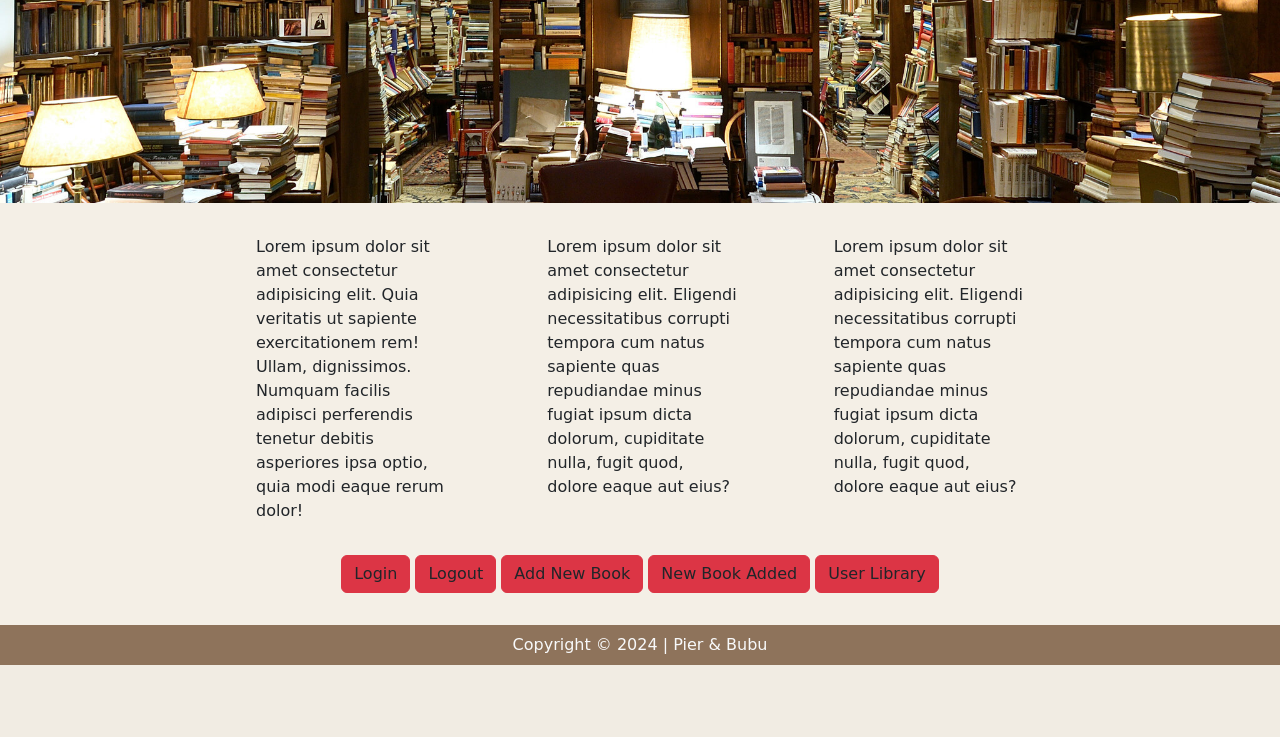
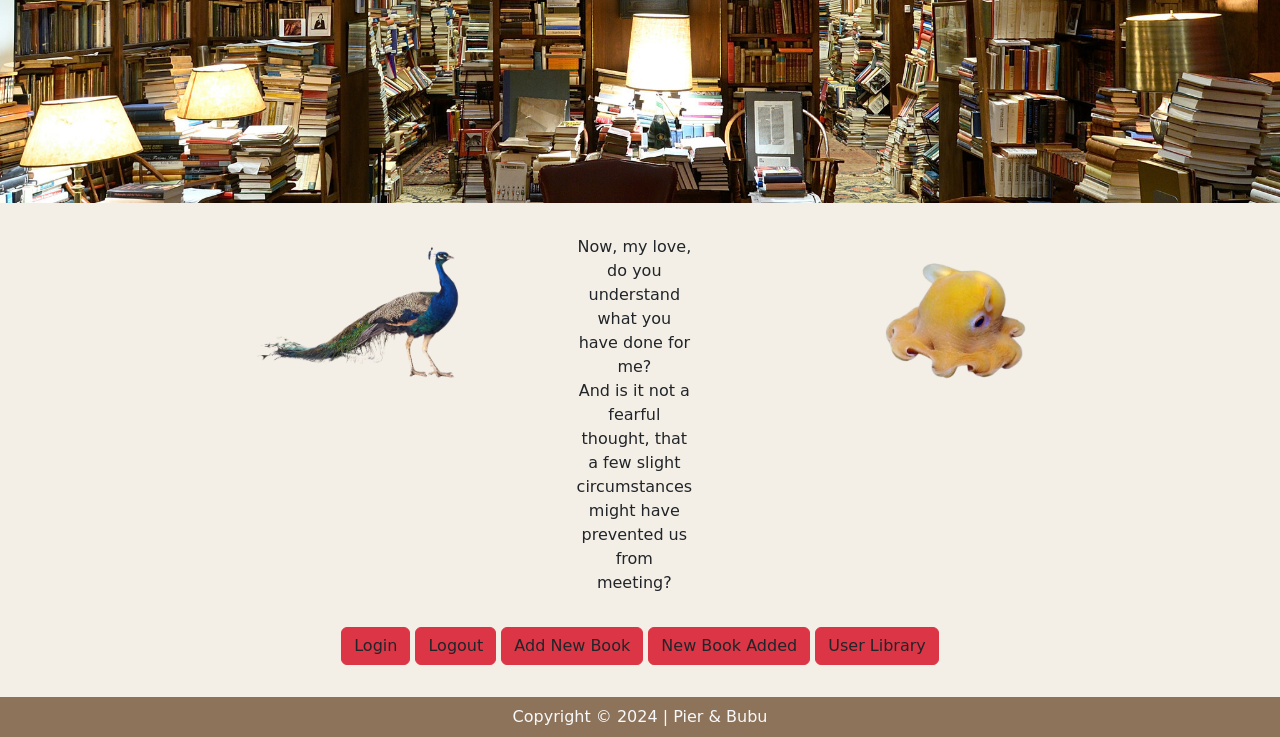
Before and after one commit to pierluigicarrieri/our-library, a PHP site: page /Personal_Projects/pages/index.php in a window 1280 px wide. Shown: the part 521-1258 px from the top of the page. Before the commit the page ends 1186 px from the top, so only its background shows below. Run offline with PHP 8.4, Linux system fonts and the light colour scheme; data that the repository does not hold is empty.

Commit message:
Added pics in footer, added super romantic phrase

```diff
--- a/components/footer.php
+++ b/components/footer.php
@@ -1,9 +1,13 @@
 <footer>
     <div class="footer_top_wrapper d-flex flex-column align-items-center py-3">
         <div class="footer-top d-flex justify-content-between w-75 px-5 py-3">
-            <div class="px-5">Lorem ipsum dolor sit amet consectetur adipisicing elit. Quia veritatis ut sapiente exercitationem rem! Ullam, dignissimos. Numquam facilis adipisci perferendis tenetur debitis asperiores ipsa optio, quia modi eaque rerum dolor!</div>
-            <div class="px-5">Lorem ipsum dolor sit amet consectetur adipisicing elit. Eligendi necessitatibus corrupti tempora cum natus sapiente quas repudiandae minus fugiat ipsum dicta dolorum, cupiditate nulla, fugit quod, dolore eaque aut eius?</div>
-            <div class="px-5">Lorem ipsum dolor sit amet consectetur adipisicing elit. Eligendi necessitatibus corrupti tempora cum natus sapiente quas repudiandae minus fugiat ipsum dicta dolorum, cupiditate nulla, fugit quod, dolore eaque aut eius?</div>
+            <div class="px-5">
+                <img src="../assets/site_pics/Pier.png" alt="Pier">
+            </div>
+            <div class="px-5 text-center">Now, my love, do you understand what you have done for me? <br/>And is it not a fearful thought, that a few slight circumstances might have prevented us from meeting?</div>
+            <div class="px-5">
+                <img src="../assets/site_pics/Bubu.png" alt="Bubu">
+            </div>
         </div>
         <div class="text-center py-3">
             <a href="http://localhost:8888/Personal_Projects/our_library/pages/login.php" class="btn btn-danger">Login</a>
--- a/style/general.css
+++ b/style/general.css
@@ -100,3 +100,7 @@ nav img {
 .footer_bottom {
     background-color: var(--brown);
 }
+
+footer img {
+    height: 150px;
+}
```
Also changed, not shown: assets/site_pics/Pier.png (added), assets/site_pics/Pier.webp (deleted), 3 other files.
